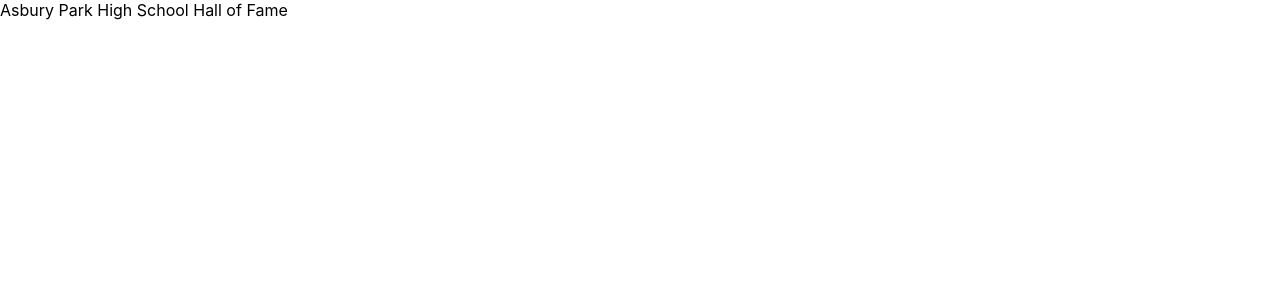
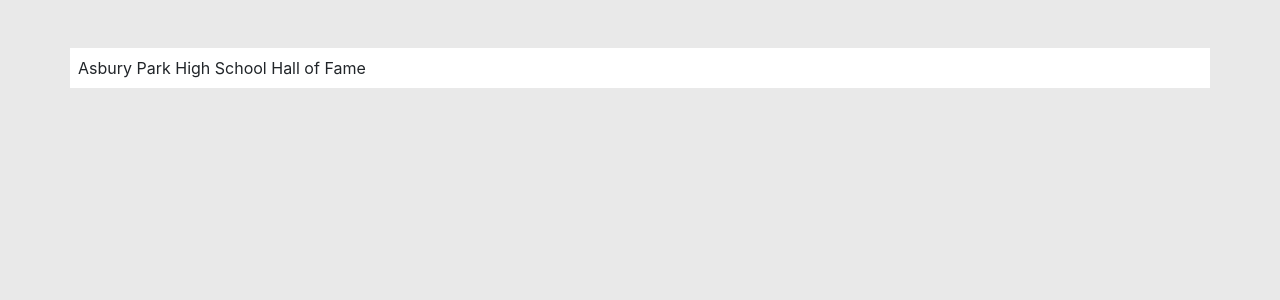
Before and after one commit to Scarinci-Hollenbeck/aphshalloffame.com, a Next.js app: page / in a window 1280 px wide. Shown: the top 300 px of the page. Built offline with nearby package versions, Linux system fonts and the light colour scheme.

Commit message:
added bootstrap

```diff
--- /dev/null
+++ b/components/Test.js
@@ -0,0 +1,5 @@
+export default function Test() {
+  return (
+    <>Test component...</>
+  )
+}
--- /dev/null
+++ b/layouts/SiteContainer.js
@@ -0,0 +1,14 @@
+import Container from 'react-bootstrap/Container'
+import Row from 'react-bootstrap/Row'
+
+
+
+export default function SiteContainer({children}) {
+  return (
+    <Container className="my-5 bg-white">
+      <Row className="p-2">
+        {children}
+      </Row>
+    </Container>
+  )
+}
--- a/package.json
+++ b/package.json
@@ -26,9 +26,12 @@
   },
   "homepage": "https://github.com/Tumulty-Web-Services/aphshalloffame.com#readme",
   "dependencies": {
+    "bootstrap": "^4.5.3",
     "next": "^10.0.2",
+    "nprogress": "^0.2.0",
     "prettier": "^2.1.2",
     "react": "^17.0.1",
+    "react-bootstrap": "^1.4.0",
     "react-dom": "^17.0.1",
     "react-image-lightbox": "^5.1.1"
   },
--- a/pages/_app.js
+++ b/pages/_app.js
@@ -1,5 +1,41 @@
+import Router from 'next/router'
+import Head from 'next/head'
+import NProgress from 'nprogress'
+
+/**
+*
+* 3rd Party Resources
+*
+* */
+import 'bootstrap/dist/css/bootstrap.min.css'
+import 'nprogress/nprogress.css'
 import '../styles/styles.css'
 
-export default function MyApp({ Component, pageProps }) {
-  return <Component {...pageProps} />
+/**
+* Bind nprogress loader to app
+* */
+Router.events.on('routeChangeStart', () => NProgress.start());
+Router.events.on('routeChangeComplete', () => NProgress.done());
+Router.events.on('routeChangeError', () => NProgress.done());
+
+
+/**
+ *
+ * Track pageview when route is changed
+ */
+Router.events.on('routeChangeComplete', (url) => gtag.pageview(url));
+
+export default function App({ Component, pageProps, posts }) {
+  return (
+    <>
+      <Head>
+        <meta charSet="utf-8" />
+        <meta content="width=device-width,initial-scale=1,shrink-to-fit=no" name="viewport" />
+        <meta httpEquiv="X-UA-Compatible" content="IE=edge" />
+      </Head>
+      <main>
+        <Component {...pageProps} />
+      </main>
+    </>
+  );
 }
--- a/pages/index.js
+++ b/pages/index.js
@@ -1,4 +1,5 @@
 import Head from 'next/head'
+import SiteContainer from '../layouts/SiteContainer'
 
 export default function Home() {
   return (
@@ -6,7 +7,9 @@
       <Head>
         <title>Asbury Park High School Hall of Fame</title>
       </Head>
-      Asbury Park High School Hall of Fame
+      <SiteContainer>
+        <div>Asbury Park High School Hall of Fame</div>
+      </SiteContainer>
     </div>
   )
 }
--- a/styles/styles.css
+++ b/styles/styles.css
@@ -1,6 +1,6 @@
 body {
-  font-family: 'SF Pro Text', 'SF Pro Icons', 'Helvetica Neue', 'Helvetica',
-    'Arial', sans-serif;
+  font-family: 'SF Pro Text', 'SF Pro Icons', 'Helvetica Neue', 'Helvetica','Arial', sans-serif;
   padding: 0;
   margin: 0;
+  background-color: #e9e9e9;
 }
```
Also changed, not shown: 1 other file (tests, documents, lock files or other folders).
